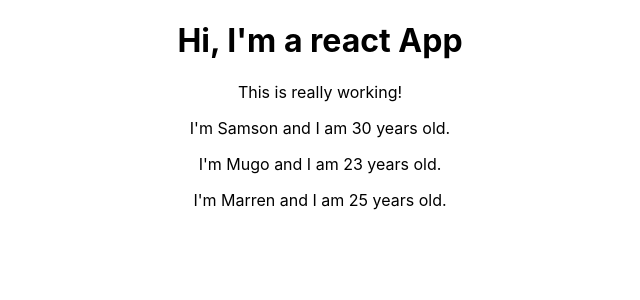
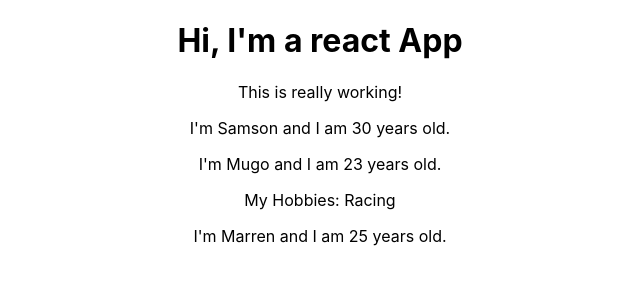
Before and after one commit to kimanicharles911/burger_restaurant_drivethru_w_react_js, a React (Create React App) app: page / in a window 1280 px wide. Shown: the top 300 px of the page, without its empty margins (320-960 px from the left). Built offline with nearby package versions, Linux system fonts and the light colour scheme.

Commit message:
the children prop

```diff
--- a/src/Person/Person.jsx
+++ b/src/Person/Person.jsx
@@ -1,8 +1,9 @@
-const Person = ({name, age}) => {
+const Person = ({name, age, children}) => {
   return(
-    <>
+    <div>
       <p>I'm {name} and I am {age} years old.</p>
-    </>
+      <p>{children}</p>
+    </div>
   );
 }
 
```
